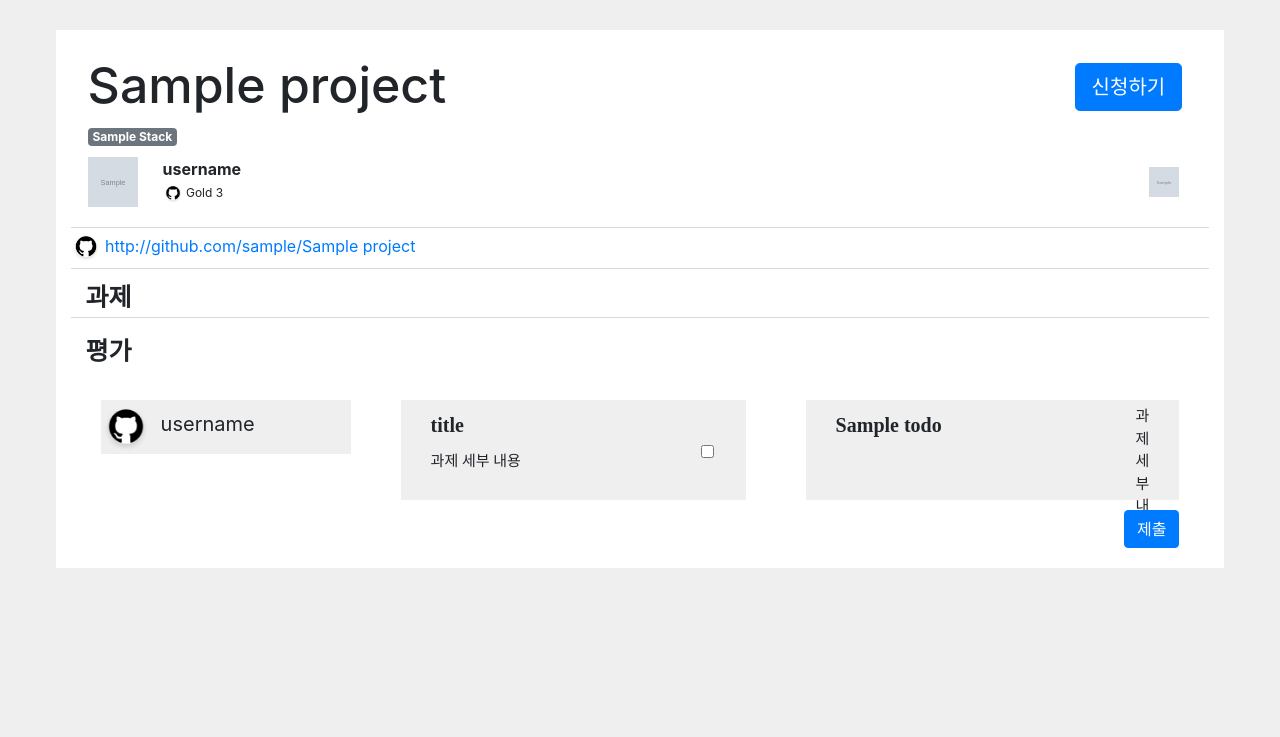
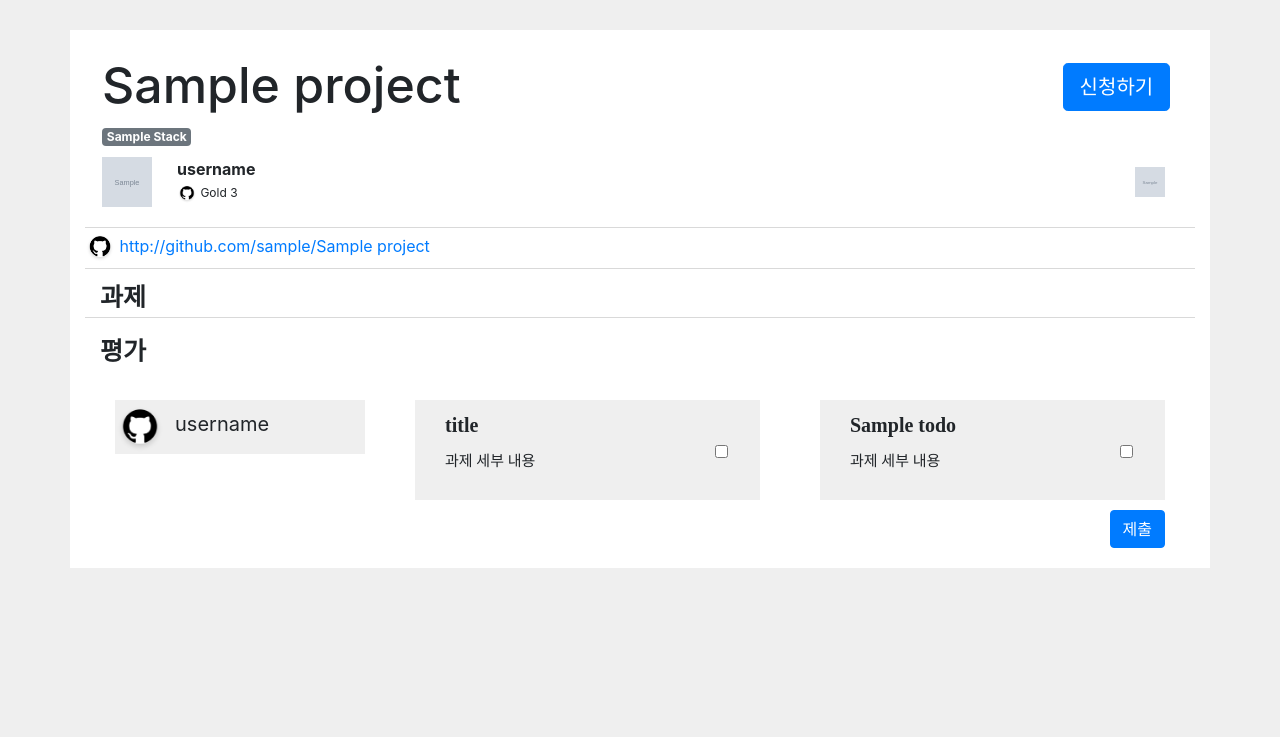
Before and after one commit to 5d-jh/circruit, a Flask app: template app/templates/project/project_todo.html in a window 1280 px wide. Shown: the part 63-800 px from the top of the page. Run offline with Flask 2, Linux system fonts and the light colour scheme; the template is opened without the code that fills it: most values are stand-ins (such as "Sample title", 1, 10 or a date in 2020); grey boxes marked "Sample" are stand-in pictures; some libraries are stand-ins or nearby versions.

Commit message:
Update project_todo.html

```diff
--- a/app/templates/project/project_todo.html
+++ b/app/templates/project/project_todo.html
@@ -44,12 +44,17 @@
                     <!-- todo 추가 후 잘 되는지 확인 부탁 -->
                     {% for todo in others_todos %}
                     <div class="todos">
-                        <div class="todo-name">
-                            {{todo.title}}
+                        <div>
+                            <div class="todo-name">
+                                {{todo.title}}
+                            </div>
+                            <div class="todo-info">
+                                과제 세부 내용
+                            </div>
                         </div>
-                        <div class="todo-info">
-                            과제 세부 내용
-                        </div>
+                        <form>
+                            <input id="checkbox" type="checkbox" style="margin-top: 45px;"/>
+                        </form>
                     </div>
                     {% endfor %}
                 </div>
```
